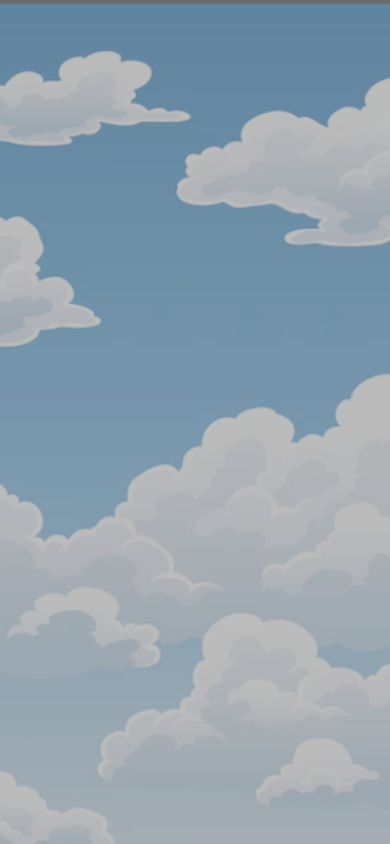
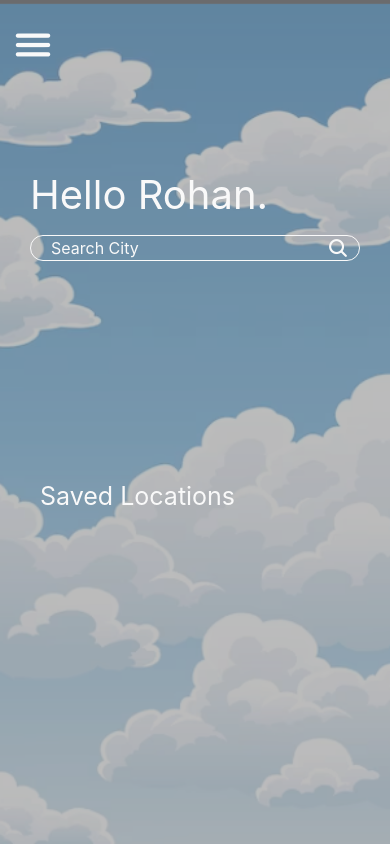
Before and after one commit to rohantotherescue/weather-app, a React Native app: screen /Home in a window 390 px wide. Built offline with nearby package versions, Linux system fonts and the light colour scheme.

Commit message:
home component

```diff
--- a/package.json
+++ b/package.json
@@ -12,6 +12,7 @@
   "dependencies": {
     "@react-navigation/native": "^6.1.17",
     "@react-navigation/native-stack": "^6.9.26",
+    "@types/react-native-vector-icons": "^6.4.18",
     "react": "18.2.0",
     "react-native": "0.74.1",
     "react-native-safe-area-context": "^4.10.1",
--- /dev/null
+++ b/src/Cities.tsx
@@ -0,0 +1,22 @@
+export const cities = [
+    {
+      name: 'New Delhi',
+      image: require('../assets/images/delhi.jpg'),
+    },
+    {
+      name: 'New York',
+      image: require('../assets/images/newyork.png'),
+    },
+    {
+      name: 'London',
+      image: require('../assets/images/london.png'),
+    },
+    {
+      name: 'San Francisco',
+      image: require('../assets/images/sanf.png'),
+    },
+    {
+      name: 'New Jersey',
+      image: require('../assets/images/njersey.png'),
+    },
+  ];
--- a/src/Home.tsx
+++ b/src/Home.tsx
@@ -1,12 +1,54 @@
-import { View, Text, ImageBackground, StyleSheet } from 'react-native'
-import React from 'react'
+import { View, Text, Image, ImageBackground, StyleSheet, TouchableOpacity, TextInput, FlatList } from 'react-native'
+import React, {useState} from 'react'
 import { deviceHeight, deviceWidth } from './Dimensions'
+import Icon from 'react-native-vector-icons/Ionicons';
+import { cities } from './Cities';
+
 
 const Home= ()=>  {
+    const [city, setCity] = useState('');
   return (
     <View>
       <ImageBackground source={require('../assets/images/background.png')} style= {styles.bgImg} imageStyle= {styles.bgImg}>
+        <View style= {styles.sneed}>
+            <View style=  {styles.head}>
+            <Icon name="menu" size={46} color="white" />
+            {/* <Image
+            source={require('../assets/images/user.jpg')}
+            style={{height: 46, width: 46, borderRadius: 50}}
+          /> */}
+            </View>
+            <View style={{paddingHorizontal: 20, marginTop: 100}}>
+            <Text style={{fontSize: 40, color: 'white'}}>Hello Rohan.</Text>
+            {/* <Text style={{color: 'white', fontSize: 22, fontWeight: 'bold'}}>
+                Search your city..
+            </Text> */}
+            <View
+            style={styles.searchBar}>
+            <TextInput
+            value={city}
+            onChangeText={val => setCity(val)}
+              placeholder="Search City"
+              placeholderTextColor="white"
+              style={styles.searchInput}
+            />
+            <TouchableOpacity onPress={() =>{}}>
+              <Icon name="search" size={22} color="white" />
+            </TouchableOpacity>
+          </View>
+          <Text style={styles.savedLocations}>
+            Saved Locations
+          </Text>
+            <FlatList horizontal data={cities} renderItem={() => (
+                <View>
+                    </View>
+  )}/>
+            </View>
+            <View>
 
+            </View>
+
+        </View>
       </ImageBackground>
     </View>
   )
@@ -19,7 +61,31 @@ const styles= StyleSheet.create(
             width: deviceWidth,
             opacity: 0.6,
             backgroundColor: 'black'
-        }
+        },
+        sneed: {
+            position: 'absolute',
+            paddingVertical: 20,
+            paddingHorizontal: 10,
+          },
+          head:{
+            flexDirection: 'row',
+            justifyContent: 'space-between',
+            alignItems: 'center',
+            width: deviceWidth - 20,
+          },
+          searchBar: {
+            flexDirection: 'row',
+            justifyContent: 'space-between',
+            alignItems: 'center',
+            borderRadius: 50,
+            borderWidth: 1,
+            borderColor: 'white',
+            marginTop: 16,
+            paddingHorizontal: 10,
+          },
+          searchInput : {paddingHorizontal: 10, color: 'white', fontSize: 16},
+          savedLocations: {color: 'white', fontSize: 25, paddingHorizontal: 10, marginTop: 220, marginBottom: 20}
+
     }
 )
 
```
Also changed, not shown: 2 other files (tests, documents, lock files or other folders).
